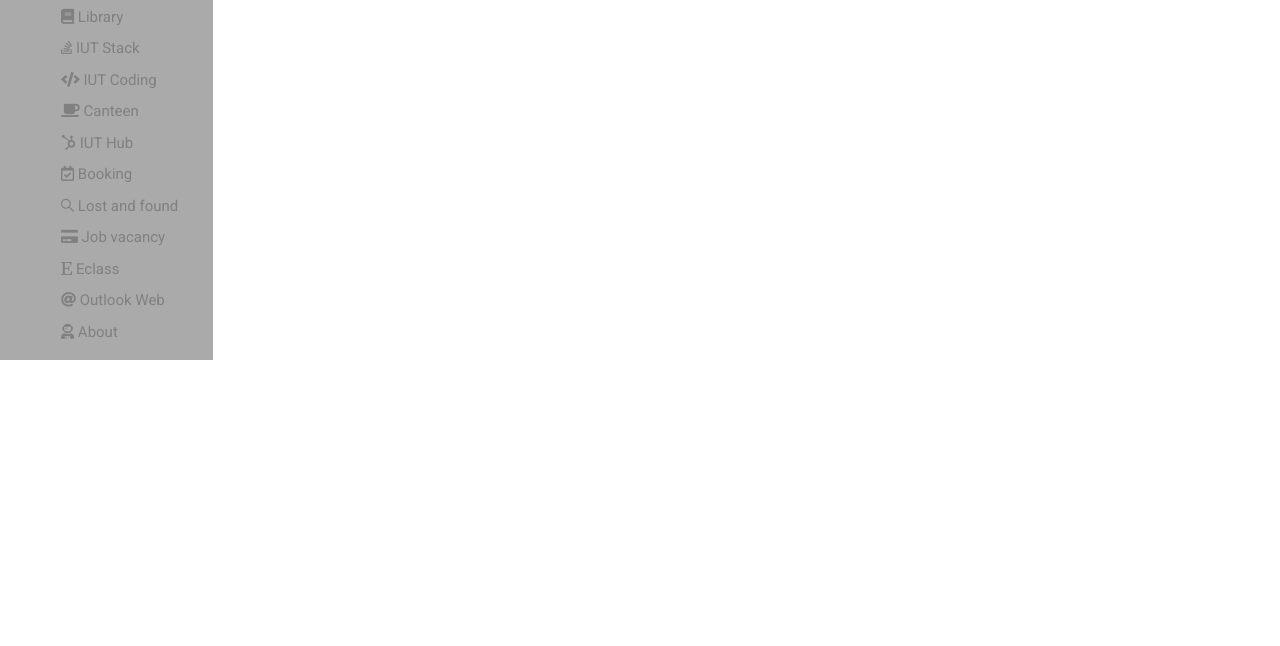
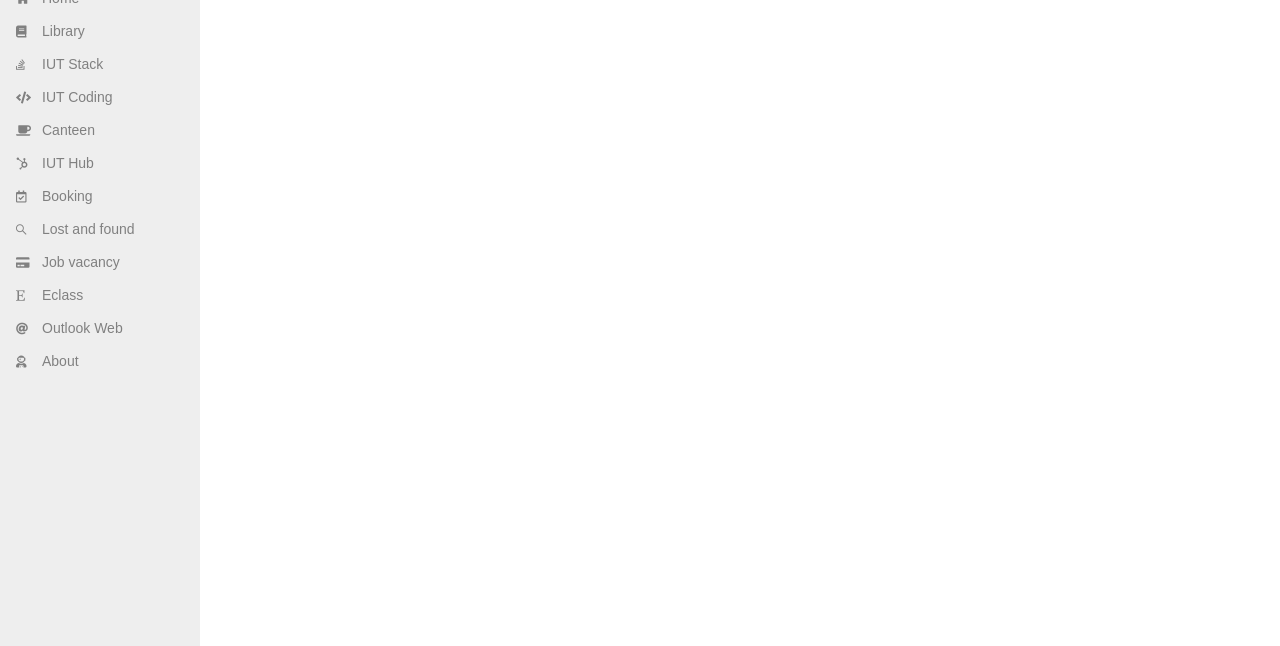
Before and after one commit to boburkhuja/finalProject, a plain HTML site: page index.html in a window 1280 px wide. Shown: the part 154-800 px from the top of the page. Drawn offline with nearby package versions, Linux system fonts and the light colour scheme.

Commit message:
Second commit

```diff
--- a/index.html
+++ b/index.html
@@ -6,28 +6,31 @@
 	<link rel="stylesheet" type="text/css" href="style.css">
 	<link rel="stylesheet" href="https://use.fontawesome.com/releases/v5.8.1/css/all.css" integrity="sha384-50oBUHEmvpQ+1lW4y57PTFmhCaXp0ML5d60M1M7uH2+nqUivzIebhndOJK28anvf" crossorigin="anonymous">
 	<link href="https://fonts.googleapis.com/css?family=Roboto" rel="stylesheet">
+	<style>
+
+	</style>
 </head>
 <body>
 	<div class="container-fluid">
   <div class="row">
     <div class="col-sm-2 navbar">
       <nav class="">
-      	<ul class="nav">
+      	<ul class="nav flex-column">
       		<li><center>
       			<img src="images/logo (2).png" alt="" width="120px" height="120px">
       		</center></li>
-      		<li class="nav"><a href="#"><i class="fas fa-home"></i> Home</a></li>
-      		<li class="nav"><a href="#"><i class="fas fa-book"></i> Library</a></li>
-      		<li class="nav"><a href="#"><i class="fab fa-stack-overflow"></i> IUT Stack</a></li>
-      		<li class="nav"><a href="#"><i class="fas fa-code"></i> IUT Coding</a></li>
-      		<li class="nav"><a href="#"><i class="fas fa-coffee"></i> Canteen</a></li>
-      		<li class="nav"><a href="#"><i class="fab fa-hubspot"></i> IUT Hub</li></a>
-      		<li class="nav"><a href="#"><i class="far fa-calendar-check"></i> Booking</a></li>
-      		<li class="nav"><a href="#"><i class="fab fa-sistrix"></i> Lost and found</a></li>
-      		<li class="nav"><a href="#"><i class="fas fa-credit-card"></i> Job vacancy</a></li>
-      		<li class="nav"><a href="#"><i class="fab fa-etsy"></i> Eclass</a></li>
-      		<li class="nav"><a href="#"><i class="fas fa-at"></i> Outlook Web</a></li>
-      		<li class="nav"><a href="#"><i class="fas fa-user-astronaut"></i> About</a></li>
+      		<li class="nav-item"><a href="#" class="nav-link"> <i class="fas fa-home mr-3"></i> Home</a></li>
+      		<li class="nav-item"><a href="#" class="nav-link"> <i class="fas fa-book mr-3"></i> Library</a></li>
+      		<li class="nav-item"><a href="#" class="nav-link"> <i class="fab fa-stack-overflow mr-3"></i> IUT Stack</a></li>
+      		<li class="nav-item"><a href="#" class="nav-link"> <i class="fas fa-code mr-3"></i> IUT Coding</a></li>
+      		<li class="nav-item"><a href="#" class="nav-link"> <i class="fas fa-coffee mr-3"></i> Canteen</a></li>
+      		<li class="nav-item"><a href="#" class="nav-link"> <i class="fab fa-hubspot mr-3"></i> IUT Hub</li></a>
+      		<li class="nav-item"><a href="#" class="nav-link"> <i class="far fa-calendar-check mr-3"></i> Booking</a></li>
+      		<li class="nav-item"><a href="#" class="nav-link"> <i class="fab fa-sistrix mr-3"></i> Lost and found</a></li>
+      		<li class="nav-item"><a href="#" class="nav-link"> <i class="fas fa-credit-card mr-3"></i> Job vacancy</a></li>
+      		<li class="nav-item"><a href="#" class="nav-link"> <i class="fab fa-etsy mr-3"></i> Eclass</a></li>
+      		<li class="nav-item"><a href="#" class="nav-link"> <i class="fas fa-at mr-3"></i> Outlook Web</a></li>
+      		<li class="nav-item"><a href="#" class="nav-link"> <i class="fas fa-user-astronaut mr-3"></i> About</a></li>
       	</ul>
       </nav>
     </div>
--- a/style.css
+++ b/style.css
@@ -1,12 +1,11 @@
 * {
-	font-family: 'Roboto', sans-serif;
+	font-family: 'Arial', sans-serif;
 }
 
 .navbar {
 	background-color: #aaa;
 	height: 100%;
 	font-size: 15px;
-
 }
 
 .sidebar {
@@ -41,3 +40,33 @@ input {
 div.content {
 	padding-top: 30px
 }
+
+.nav-link i{
+	font-size: 12px;
+	float: left;
+	margin-right: 12px;
+	display: inline-block;
+	width: 10px;
+}
+
+.nav {
+  height: 100%;
+  width: 200px;
+  position: fixed;
+  z-index: 1;
+  top: 0;
+  left: 0;
+  background-color: #eee;
+  padding-top: 16px;
+}
+
+.nav a {
+  padding: 6px 8px 6px 16px;
+  text-decoration: none;
+  font-size: 14px;
+  color: #818181;
+  display: flex;
+  align-items: center;
+  width: 200PX;
+  /*justify-content: center;*/
+}
```
